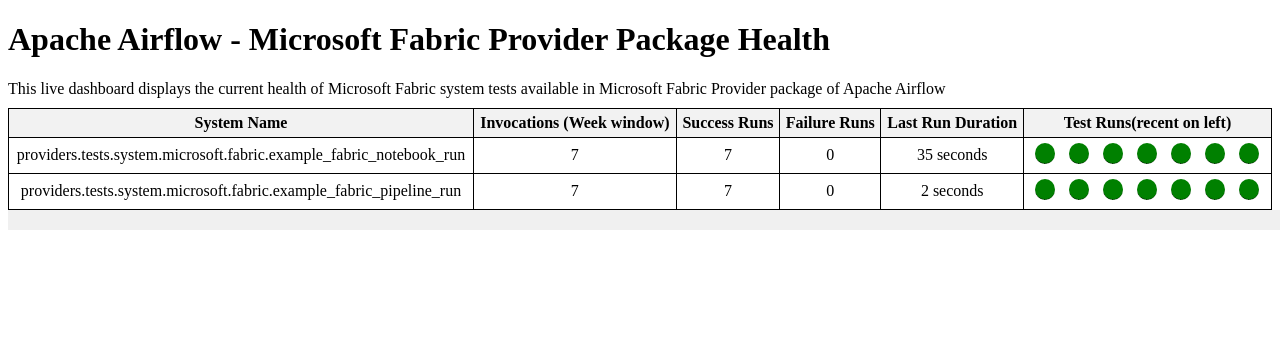
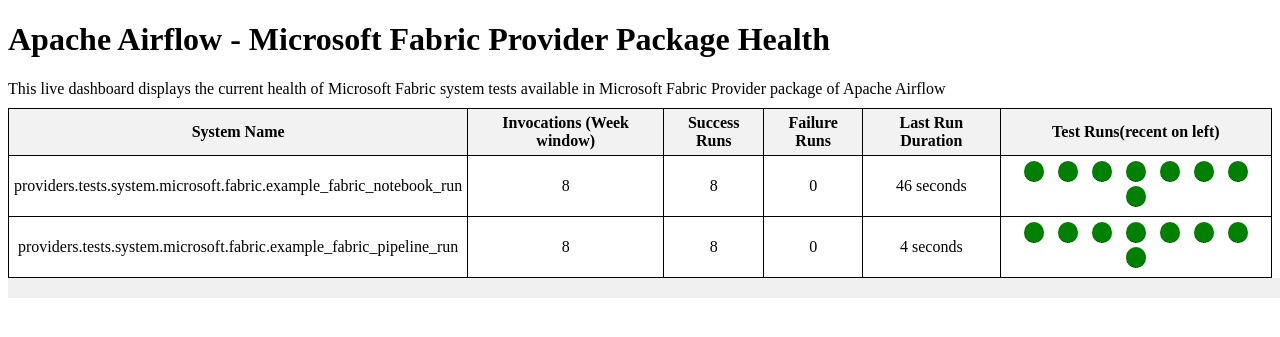
Before and after one commit to arsunda/fabric-airflow-system-dashboard, a Jekyll site: the page built from README.md, in a window 1280 px wide. Shown: the top 337 px of the page. Built offline with Jekyll 4.4.1, drawn with Linux system fonts in a browser that asks for light colours; our own code applies the rules of GitHub Pages for plain Markdown files.

Commit message:
Add test report to dashboard repo

```diff
--- a/_data/report.json
+++ b/_data/report.json
@@ -1 +1 @@
-[{"name": "providers.tests.system.microsoft.fabric.example_fabric_notebook_run", "last_runs": [{"timestamp": "2024-12-10T20:56:35.832661+00:00", "type": "success"}, {"timestamp": "2024-12-09T22:15:02.123111+00:00", "type": "success"}, {"timestamp": "2024-12-09T21:53:27.629862+00:00", "type": "success"}, {"timestamp": "2024-12-09T21:36:38.563191+00:00", "type": "success"}, {"timestamp": "2024-12-09T21:04:12.210258+00:00", "type": "success"}, {"timestamp": "2024-12-09T20:54:19.956064+00:00", "type": "success"}, {"timestamp": "2024-12-09T20:44:19.774400+00:00", "type": "success"}], "last_run_duration": "35.799", "InvocationCount": 7, "FailureCount": 0, "SuccessCount": 7}, {"name": "providers.tests.system.microsoft.fabric.example_fabric_pipeline_run", "last_runs": [{"timestamp": "2024-12-10T20:56:35.832661+00:00", "type": "success"}, {"timestamp": "2024-12-09T22:15:02.123111+00:00", "type": "success"}, {"timestamp": "2024-12-09T21:53:27.629862+00:00", "type": "success"}, {"timestamp": "2024-12-09T21:36:38.563191+00:00", "type": "success"}, {"timestamp": "2024-12-09T21:04:12.210258+00:00", "type": "success"}, {"timestamp": "2024-12-09T20:54:19.956064+00:00", "type": "success"}, {"timestamp": "2024-12-09T20:44:19.774400+00:00", "type": "success"}], "last_run_duration": "2.403", "InvocationCount": 7, "FailureCount": 0, "SuccessCount": 7}]
+[{"name": "providers.tests.system.microsoft.fabric.example_fabric_notebook_run", "last_runs": [{"timestamp": "2024-12-12T21:51:06.646357+00:00", "type": "success"}, {"timestamp": "2024-12-10T20:56:35.832661+00:00", "type": "success"}, {"timestamp": "2024-12-09T22:15:02.123111+00:00", "type": "success"}, {"timestamp": "2024-12-09T21:53:27.629862+00:00", "type": "success"}, {"timestamp": "2024-12-09T21:36:38.563191+00:00", "type": "success"}, {"timestamp": "2024-12-09T21:04:12.210258+00:00", "type": "success"}, {"timestamp": "2024-12-09T20:54:19.956064+00:00", "type": "success"}, {"timestamp": "2024-12-09T20:44:19.774400+00:00", "type": "success"}], "last_run_duration": "46.132", "InvocationCount": 8, "FailureCount": 0, "SuccessCount": 8}, {"name": "providers.tests.system.microsoft.fabric.example_fabric_pipeline_run", "last_runs": [{"timestamp": "2024-12-12T21:51:06.646357+00:00", "type": "success"}, {"timestamp": "2024-12-10T20:56:35.832661+00:00", "type": "success"}, {"timestamp": "2024-12-09T22:15:02.123111+00:00", "type": "success"}, {"timestamp": "2024-12-09T21:53:27.629862+00:00", "type": "success"}, {"timestamp": "2024-12-09T21:36:38.563191+00:00", "type": "success"}, {"timestamp": "2024-12-09T21:04:12.210258+00:00", "type": "success"}, {"timestamp": "2024-12-09T20:54:19.956064+00:00", "type": "success"}, {"timestamp": "2024-12-09T20:44:19.774400+00:00", "type": "success"}], "last_run_duration": "4.072", "InvocationCount": 8, "FailureCount": 0, "SuccessCount": 8}]
```
